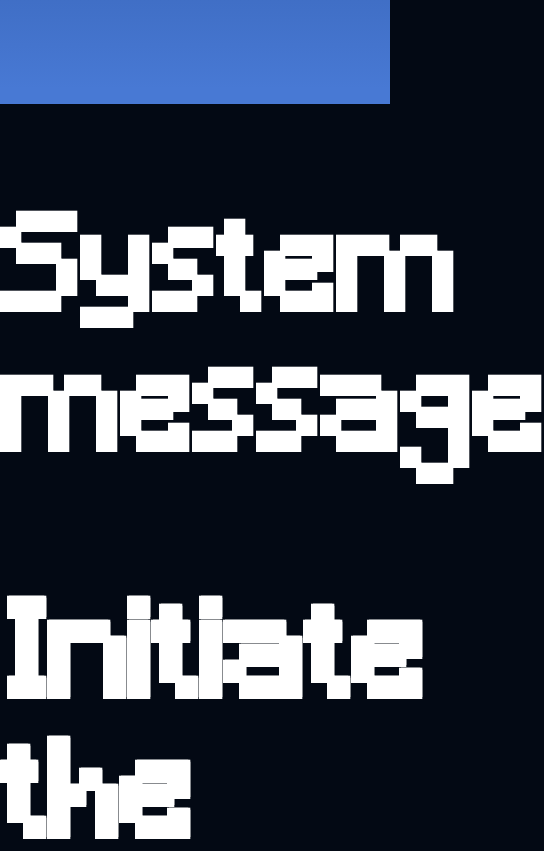
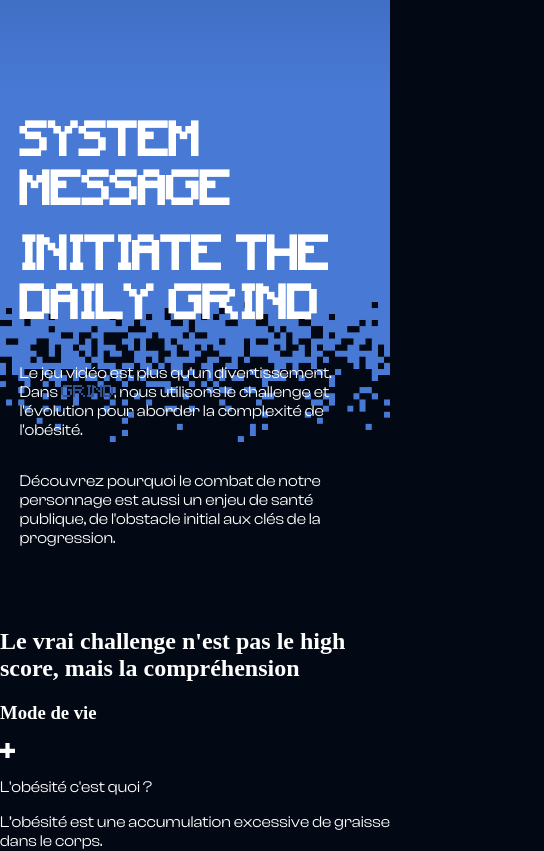
Before and after one commit to TardiGab/Grind-Website, a website: page src/index.html in a window 390 px wide. Shown: the part 740-1591 px from the top of the page, 544 px wide, since content can reach past the window. Drawn offline with nearby package versions, Linux system fonts and the light colour scheme; files that its build step writes are made by us from their sources; files whose address does not match are found by name.

Commit message:
Added pixel-transition & styled intro

```diff
--- a/src/index.html
+++ b/src/index.html
@@ -27,17 +27,18 @@
         <span class="hero__span">Courez, Suez, Survivez</span>
         <a href="#" class="hero__cta">Jouez</a>
       </div>
+      <div class="hero__pixel-transition"></div>
     </section>
     <section class="intro">
       <h2 class="intro-titre__blanc">System message</h2>
-      <h2 class="intro-titre__transparent">Initiate the daily grind</h2>
+      <h2 class="intro-titre__blanc">Initiate the daily grind</h2>
       <div class="intro-text">
-        <p>Le jeu vidéo est plus qu'un divertissement. Dans <span class="intro-text__grind">GRIND</span>, nous utilisons le challenge et l'évolution pour aborder la complexité de l'obésité.</p>
+        <p>Le jeu vidéo est plus qu'un divertissement. Dans <span class="intro-text__grind">Grind</span>, nous utilisons le challenge et l'évolution pour aborder la complexité de l'obésité.</p>
         <p>Découvrez pourquoi le combat de notre personnage est aussi un enjeu de santé publique, de l'obstacle initial aux clés de la progression.</p>
       </div>
     </section>
     <section class="sensibilisation">
-      <p class="sensibilisation-titre">Le vrai challenge n'est pas le high score, mais la compréhension</p>
+      <h2 class="sensibilisation-titre">Le vrai challenge n'est pas le high score, mais la compréhension</h2>
       <div class="sensibilisation-contenu">
         <div class="box1">
             <div class="box1__titre">
--- a/src/styles/app.scss
+++ b/src/styles/app.scss
@@ -14,6 +14,8 @@ p {
 
 //hero
 .hero {
+  position: relative;
+
   &__container {
     display: flex;
     flex-direction: column;
@@ -31,7 +33,7 @@ p {
 
   &__span {
     font-family: $font-pixel;
-    font-size: $p-desktop;
+    font-size: $p-size;
     text-transform: uppercase;
     color: white;
     margin-top: 2rem;
@@ -42,6 +44,18 @@ p {
   &__batiments {
     width: 100vw;
   }
+
+  &__pixel-transition {
+    position: absolute;
+    bottom: -40%;
+    width: 100%;
+    height: 100%;
+    background-image: url(../assets/images/pixel-transition.png);
+    background-repeat: repeat-x;
+    background-size: contain;
+    transform: rotate(180deg);
+    z-index: -1;
+  }
 }
 
 .hero__background,
@@ -50,18 +64,68 @@ p {
 }
 
 .intro {
+  margin-left: 15%;
+  margin-right: 15%;
+  margin-top: 25%;
+  position: relative;
+
+  @media (max-width: 768px) {
+    margin: 0 5%;
+  }
+
+  h2 {
+    margin: 1rem 0;
+    width: 18ch;
+
+    @media (max-width: 768px) {
+      width: 100%;
+    }
+  }
+
   &-titre {
+
     &__blanc {
       font-family: $font-pixel;
-      font-size: 128px;
+      font-size: $h2-size;
       color: white;
+      text-transform: uppercase;
     }
 
     &__transparent {
       font-family: $font-pixel;
-      font-size: 128px;
-      text-shadow: -1px -1px 0 #ffffff, 1px -1px 0 #ffffff, -1px 1px 0 #ffffff, 1px 1px 0 #ffffff;
-      color: transparent;
+      font-size: $h2-size;
+      text-transform: uppercase;
+      color: white;
+    }
+  }
+
+  &-text {
+    font-family: $font-clash;
+    font-size: $p-size;
+    display: flex;
+    flex-direction: column;
+    align-items: flex-end;
+    margin-bottom: 4rem;
+    // margin-right: 20%;
+
+    @media (max-width: 768px) {
+      align-items: center;
+      justify-content: center;
+      margin-right: 0;
+    }
+
+    p {
+      width: 26ch;
+
+      @media (max-width: 768px) {
+        width: 100%;
+      }
+    }
+
+    &__grind {
+      font-family: $font-pixel;
+      text-transform: uppercase;
+      color: $color-buttons;
     }
   }
 }
--- a/src/styles/utils/_variables.scss
+++ b/src/styles/utils/_variables.scss
@@ -12,8 +12,9 @@ $border-color: rgb(24, 40, 70);
 
 // Font Variables
 $font-pixel: 'Minecraft', sans-serif;
-$font-clash: 'Clash display', sans-serif;
-$font-ka: 'karmatic arcade', sans-serif;
+$font-clash: 'Clash Display', sans-serif;
+$font-ka: 'Karmatic Arcade', sans-serif;
 
 // Font Sizes
-$p-desktop: 1.5rem;
+$p-size: clamp(1rem, 0.75rem + 0.8333vw, 1.5rem);
+$h2-size: clamp(2.8125rem, 1.2188rem + 5.3125vw, 6rem);
```
Also changed, not shown: src/assets/images/pixel-transition.png (added).
